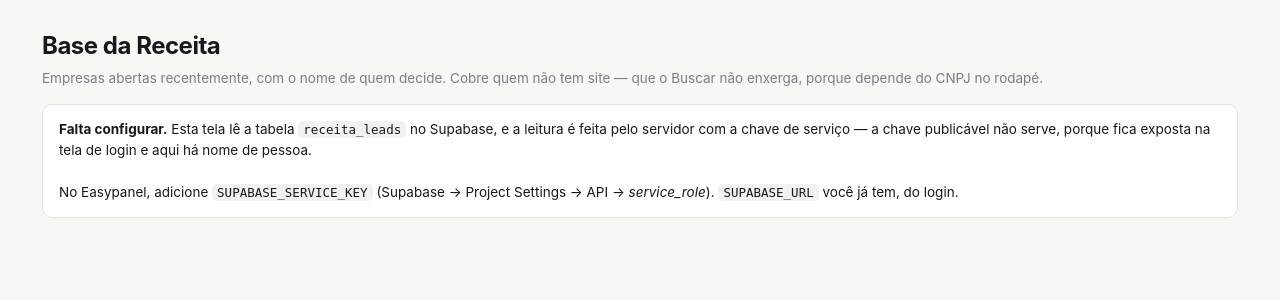
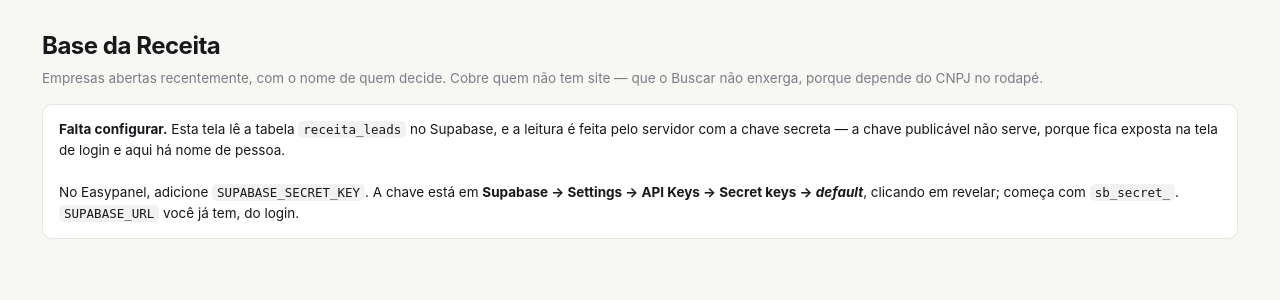
Before and after one commit to EdnoBraga/soulfork-radar, a Flask app: page /receita in a window 1280 px wide. Shown: the part 54-354 px from the top of the page. Run offline with Flask 3, Linux system fonts and the light colour scheme.

Commit message:
Name the key the way Supabase names it today
The screen told people to fetch a service_role key from Settings -> API. That page
now reads Settings -> API Keys, the key is listed under Secret keys and starts with
sb_secret_, and service_role only survives on a Legacy tab. Sending someone to hunt
for a name the interface no longer shows is a dead end, so the message points at
what is actually on screen.

Co-Authored-By: Claude Opus 5 <noreply@anthropic.com>

```diff
--- a/prospector/web/templates/receita.html
+++ b/prospector/web/templates/receita.html
@@ -36,10 +36,11 @@
 {% if nao_configurado %}
 <div class="aviso">
  <strong>Falta configurar.</strong> Esta tela lê a tabela <code>receita_leads</code> no
- Supabase, e a leitura é feita pelo servidor com a chave de serviço — a chave publicável
+ Supabase, e a leitura é feita pelo servidor com a chave secreta — a chave publicável
  não serve, porque fica exposta na tela de login e aqui há nome de pessoa.<br><br>
- No Easypanel, adicione <code>SUPABASE_SERVICE_KEY</code> (Supabase → Project Settings →
- API → <em>service_role</em>). <code>SUPABASE_URL</code> você já tem, do login.
+ No Easypanel, adicione <code>SUPABASE_SECRET_KEY</code>. A chave está em
+ <strong>Supabase → Settings → API Keys → Secret keys → <em>default</em></strong>, clicando
+ em revelar; começa com <code>sb_secret_</code>. <code>SUPABASE_URL</code> você já tem, do login.
 </div>
 {% else %}
 
```
Also changed, not shown: LEIA-ME.md (+4 -3 lines), tests/test_receita.py (+6 -2 lines).
